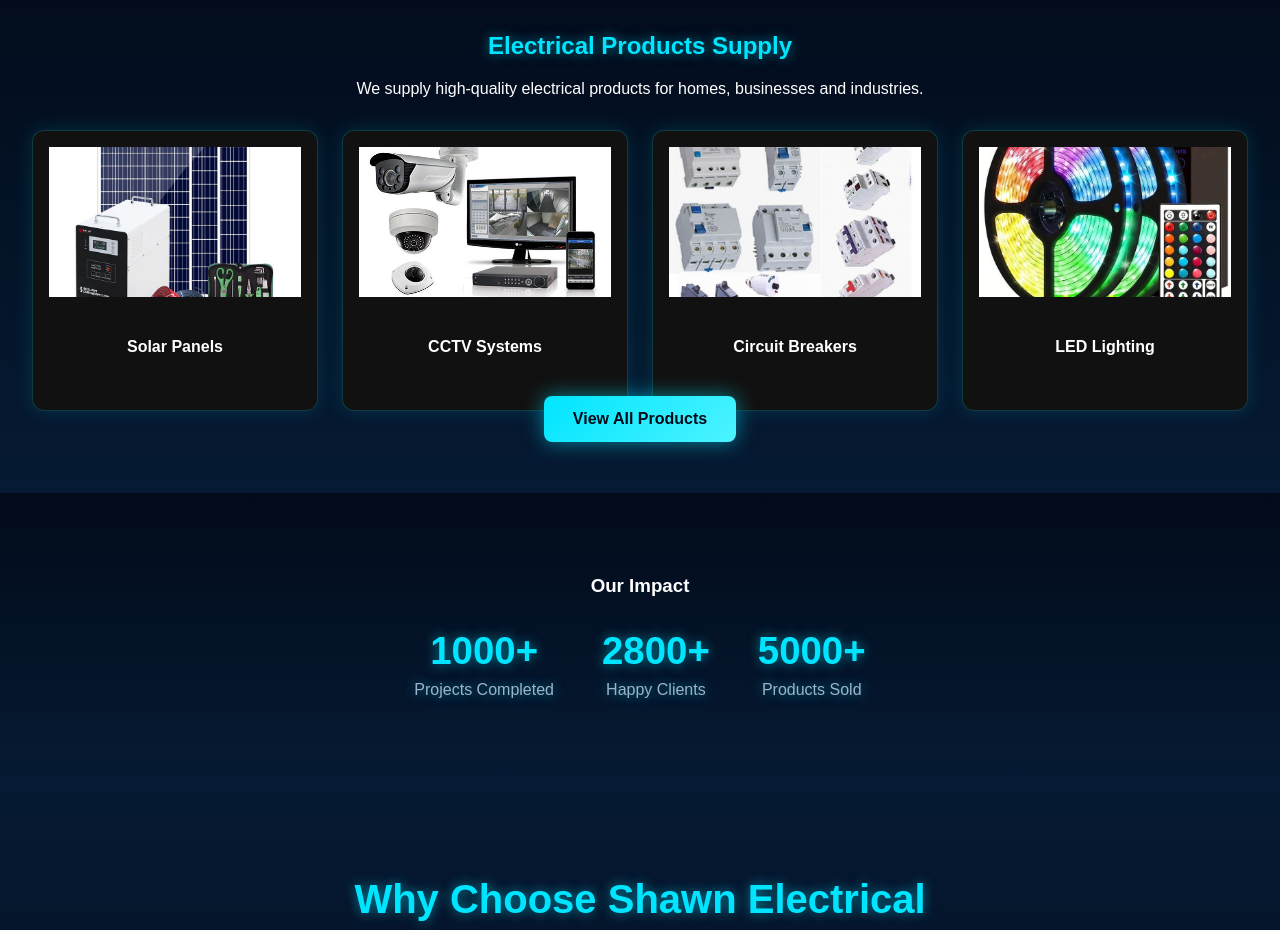
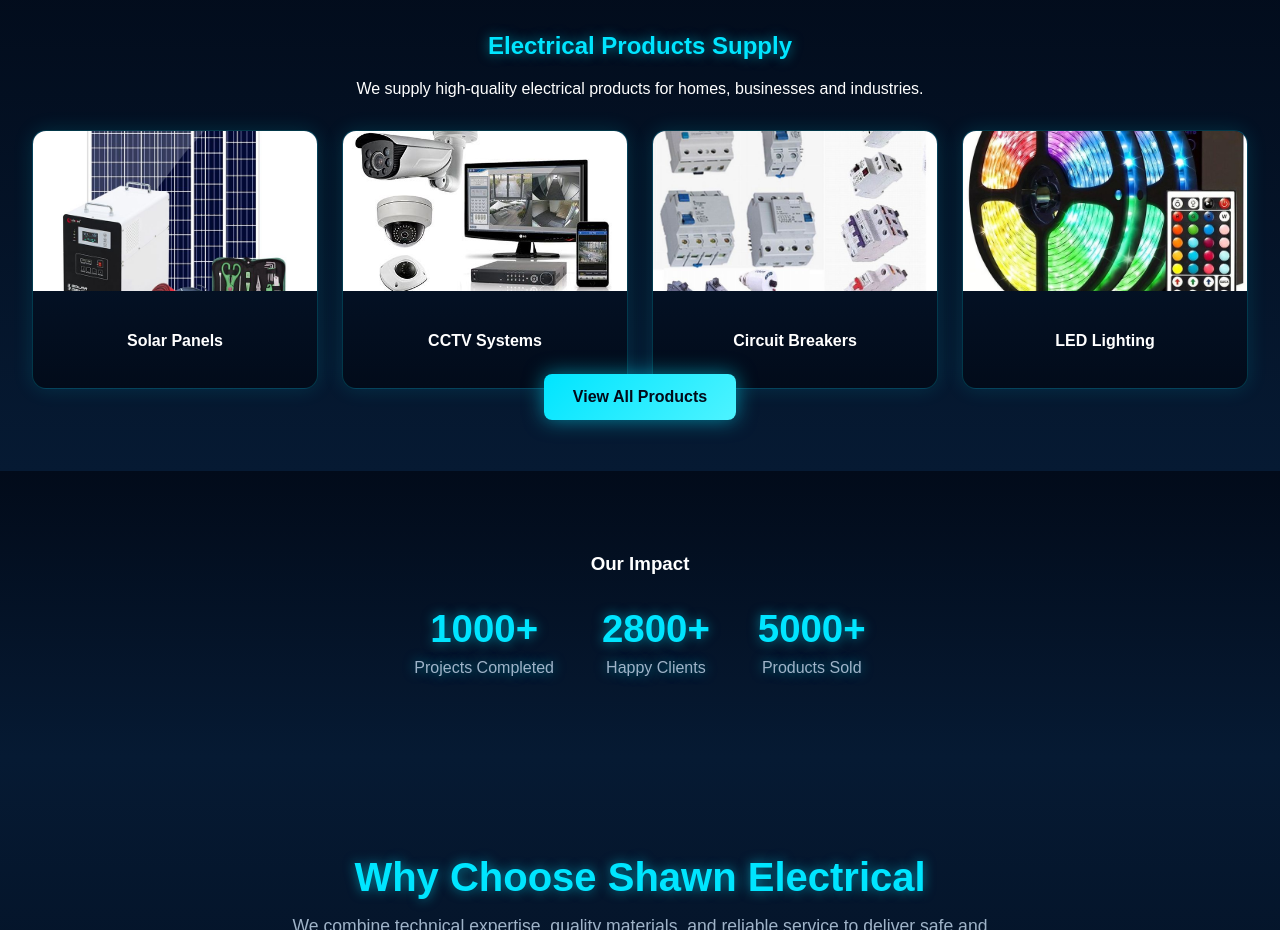
Before and after one commit to Ouresteve/Shawn-Electrical-Services, a plain HTML site: page index.html in a window 1280 px wide. Shown: the part 1200-2130 px from the top of the page. Drawn offline with Linux system fonts and the light colour scheme.

Commit message:
latest update

```diff
--- a/style.css
+++ b/style.css
@@ -217,6 +217,7 @@ body {
   border-radius: 14px;
   overflow: hidden;
   border: 1px solid #00e5ff33;
+  text-align: center;
   box-shadow: 0 0 20px #00e5ff22;
   transition: transform 0.3s ease, box-shadow 0.3s ease;
 }
@@ -559,20 +560,21 @@ footer {
 
 }
 
-.product-card {
-  background: #111;
+.product-card p {
+  /*background: #111;
   color: white;
   padding: 1rem;
   border-radius: 12px;
   cursor: pointer;
-  text-align: center;
+  text-align: center;*/
+  color: var(--electric-blue);
 }
-
+/*
 .product-card img {
   width: 100%;
   height: 150px;
   object-fit: cover;
-}
+}*/
 
 /* MODAL */
 .modal {
```
